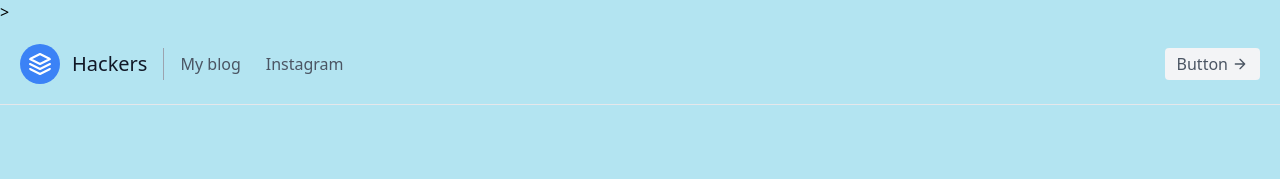
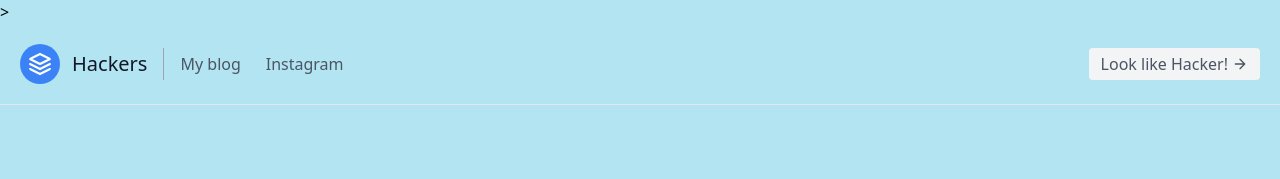
Before and after one commit to unklegend/test.com, a plain HTML site: page index.html in a window 1280 px wide. Shown: the top 179 px of the page. Drawn offline with nearby package versions, Linux system fonts and the light colour scheme.

Commit message:
Update index.html

```diff
--- a/index.html
+++ b/index.html
@@ -20,7 +20,7 @@
 
             <a href="https://kk550.blogspot.com/">My blog</a>        <a href="https://www.instagram.com/theunknownlegend00/">Instagram</a>
           </nav>
-          <button class="inline-flex items-center bg-gray-100 border-0 py-1 px-3 focus:outline-none hover:bg-gray-200 rounded text-base mt-4 md:mt-0">Button
+          <button class="inline-flex items-center bg-gray-100 border-0 py-1 px-3 focus:outline-none hover:bg-gray-200 rounded text-base mt-4 md:mt-0"> <a href="https://hackertyper.net/">Look like Hacker!</a>
             <svg fill="none" stroke="currentColor" stroke-linecap="round" stroke-linejoin="round" stroke-width="2" class="w-4 h-4 ml-1" viewBox="0 0 24 24">
               <path d="M5 12h14M12 5l7 7-7 7"></path>
             </svg>
@@ -144,6 +144,9 @@
         </div>
       </section>
       <hr>
+
+
+
       <section class="text-gray-600 body-font relative">
         <div class="container px-5 py-24 mx-auto">
           <div class="flex flex-col text-center w-full mb-12">
```
